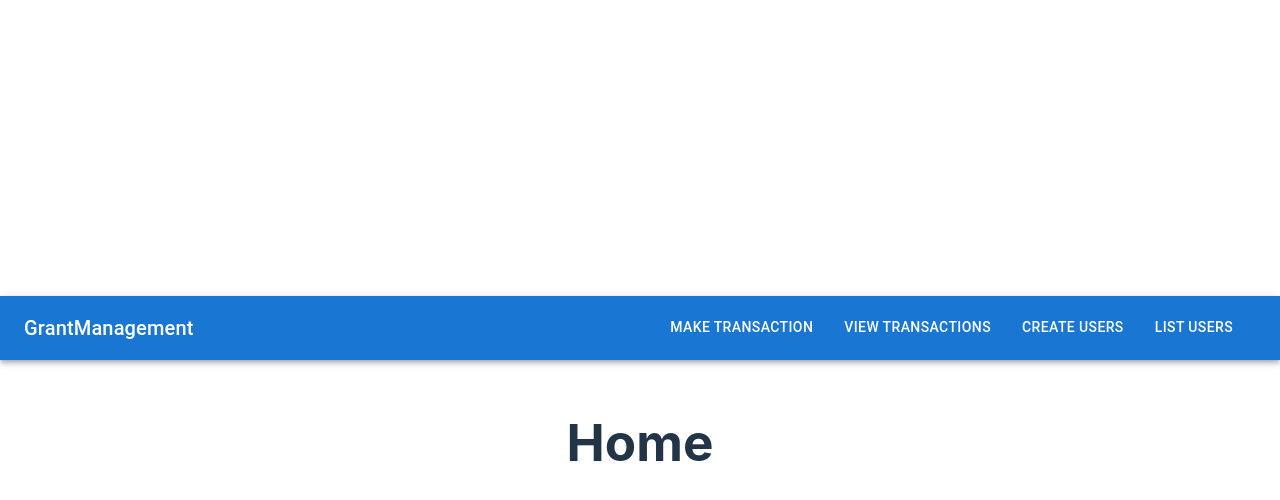
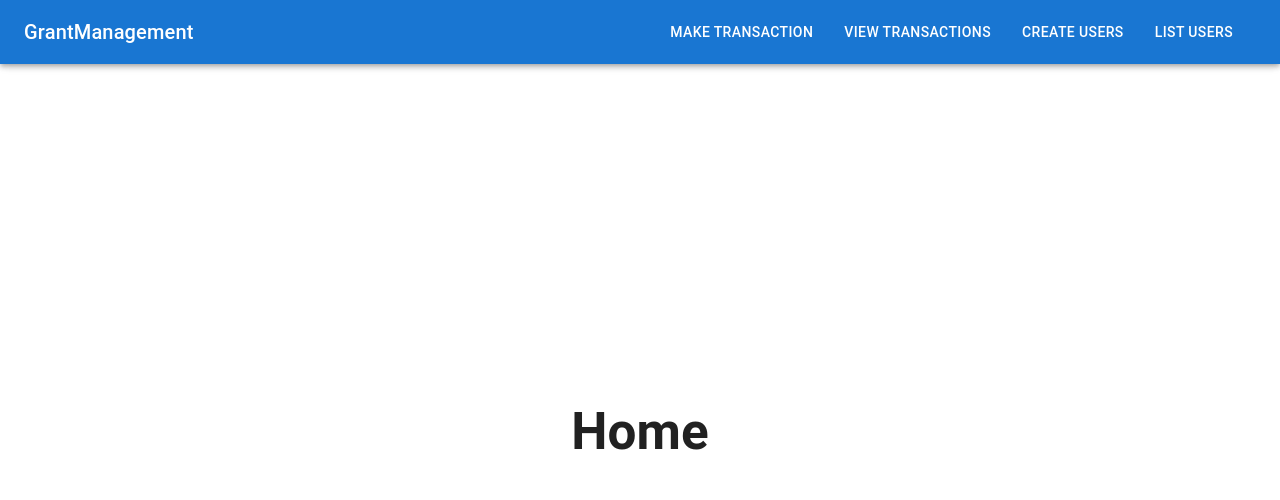
Before and after one commit to JosephPBaruch/grantManager, a React (Vite) app in the folder client/: page / in a window 1280 px wide. Shown: the top 500 px of the page. Built offline with nearby package versions, Linux system fonts and the light colour scheme.

Commit message:
App bar renders at the top of the page

```diff
--- a/client/src/App.tsx
+++ b/client/src/App.tsx
@@ -4,7 +4,7 @@ import ViewTransactions from './Components/ViewTransactions';
 import ListUsers from './Components/ListUsers';
 import CreateUser from './Components/CreateUser';
 import { makeStyles } from '@mui/styles';
-import { AppBar, Toolbar, Typography, Button } from '@mui/material';
+import { AppBar, Toolbar, Typography, Button, CssBaseline } from '@mui/material';
 
 const useStyles = makeStyles({
   root: {
@@ -13,9 +13,13 @@ const useStyles = makeStyles({
     justifyContent: 'center',
     width: '100vw',
     textAlign: 'center',
+    marginTop: '64px', // Adjust for AppBar height
   },
   appBar: {
     marginBottom: '20px',
+    position: 'fixed',
+    top: 0,
+    width: '100%',
   },
   link: {
     color: 'white',
@@ -32,7 +36,8 @@ function App() {
 
   return (
     <Router>
-      <AppBar position="static" className={classes.appBar}>
+      <CssBaseline />
+      <AppBar position="fixed" className={classes.appBar}>
         <Toolbar>
           <Typography variant="h6" className={classes.title}>
             GrantManagement
```
